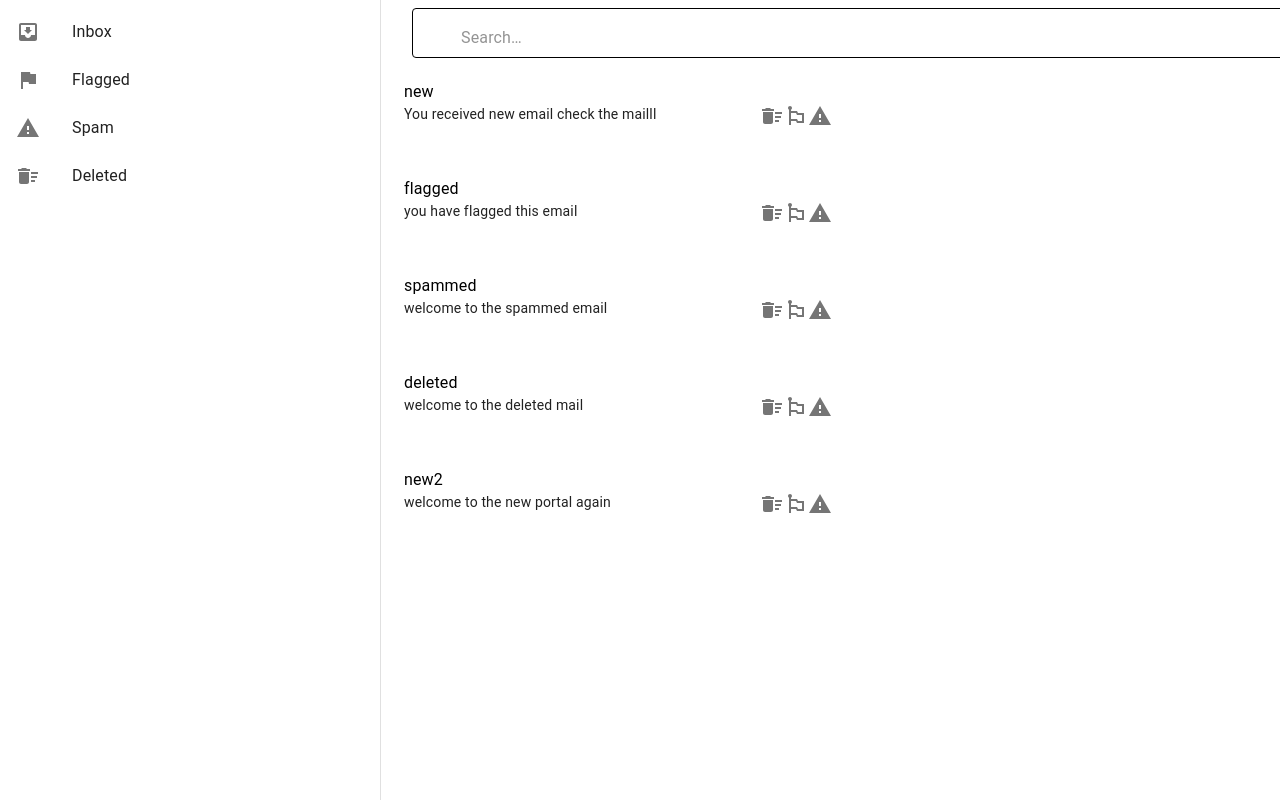
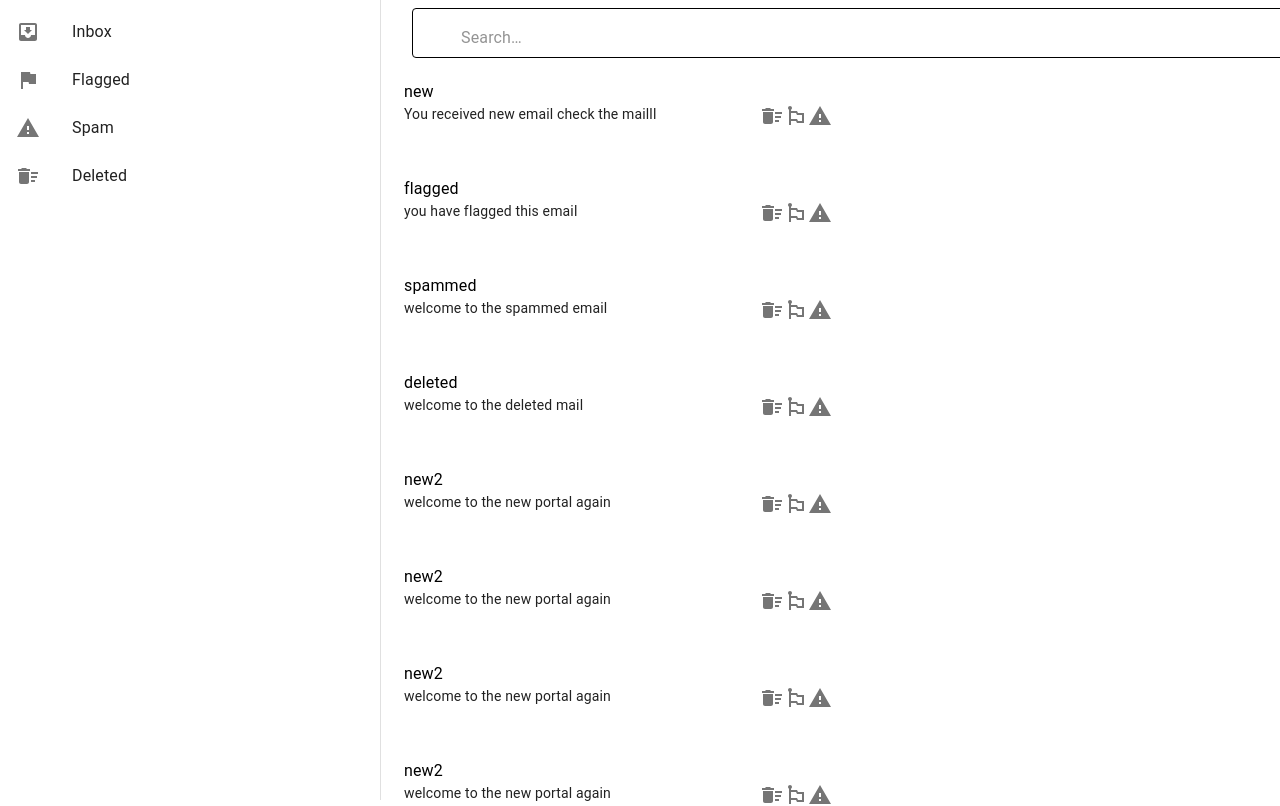
Before and after one commit to sajidkhaki/messagebox, a React (Create React App) app: page / in a window 1280 px wide. Shown: the top 806 px of the page. Built offline with nearby package versions, Linux system fonts and the light colour scheme.

Commit message:
flag issue fixed

```diff
--- a/src/components/cards.js
+++ b/src/components/cards.js
@@ -17,16 +17,33 @@ const cards = (props) => {
         props.updateState(message)
     };
     const handleFlag = (message) => {
-        message.isFlagged = true
+        if(message.isFlagged == true){
+            message.isFlagged =false
             message.isSpammed = false
             message.isDeleted = false
             props.updateState(message)
+        }else{
+            message.isFlagged =true
+            message.isSpammed = false
+            message.isDeleted = false
+            props.updateState(message)
+        }
+
     };
     const handleSpam = (message) => {
+
+        if(message.isSpammed == true){
+            message.isSpammed = false
+            message.isFlagged = false
+            message.isDeleted = false
+            props.updateState(message)
+        }else{
             message.isSpammed = true
             message.isFlagged = false
             message.isDeleted = false
             props.updateState(message)
+        }
+
     };
 
     const renderMessages = (message) => {
--- a/src/mock_data.json
+++ b/src/mock_data.json
@@ -38,5 +38,45 @@
         "isFlagged": false,
         "isSpammed":false,
         "isDeleted":false
+    },
+    {
+        "id": 6,
+        "Title": "new2",
+        "message":"welcome to the new portal again",
+        "isFlagged": false,
+        "isSpammed":false,
+        "isDeleted":false
+    },
+    {
+        "id": 7,
+        "Title": "new2",
+        "message":"welcome to the new portal again",
+        "isFlagged": false,
+        "isSpammed":false,
+        "isDeleted":false
+    },
+    {
+        "id": 8,
+        "Title": "new2",
+        "message":"welcome to the new portal again",
+        "isFlagged": false,
+        "isSpammed":false,
+        "isDeleted":false
+    },
+    {
+        "id": 9,
+        "Title": "new2",
+        "message":"welcome to the new portal again",
+        "isFlagged": false,
+        "isSpammed":false,
+        "isDeleted":false
+    },
+    {
+        "id": 10,
+        "Title": "new2",
+        "message":"welcome to the new portal again",
+        "isFlagged": false,
+        "isSpammed":false,
+        "isDeleted":false
     }
 ]
```
Lines whose indentation alone changed are shown as unchanged.
